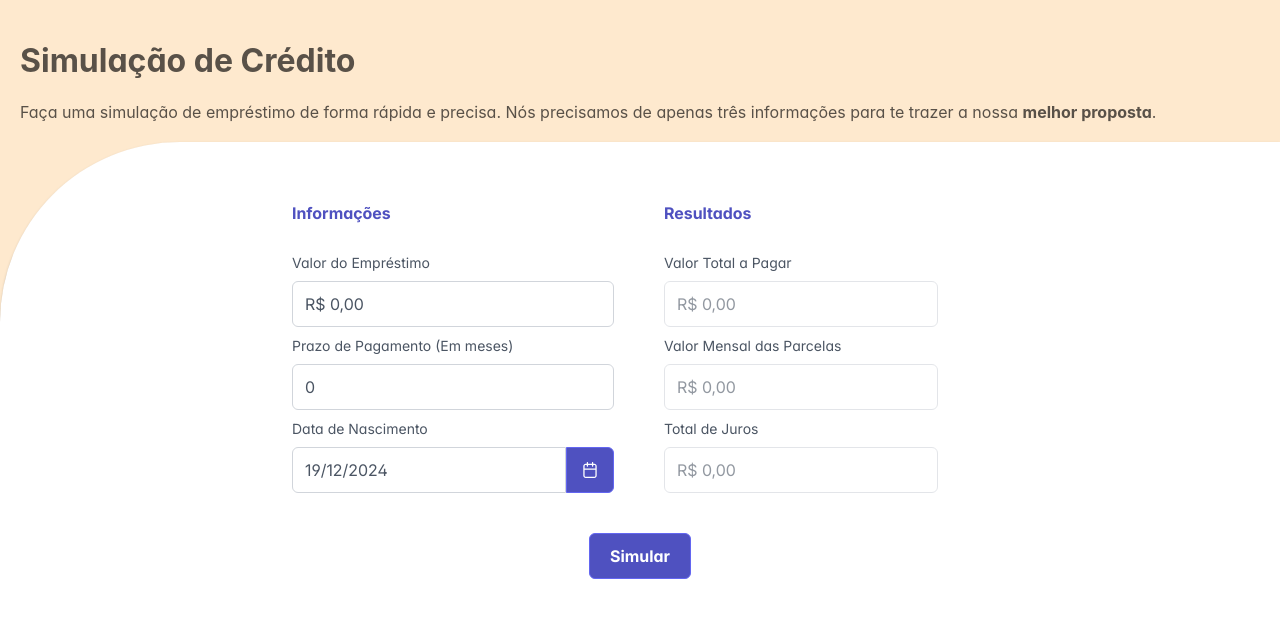
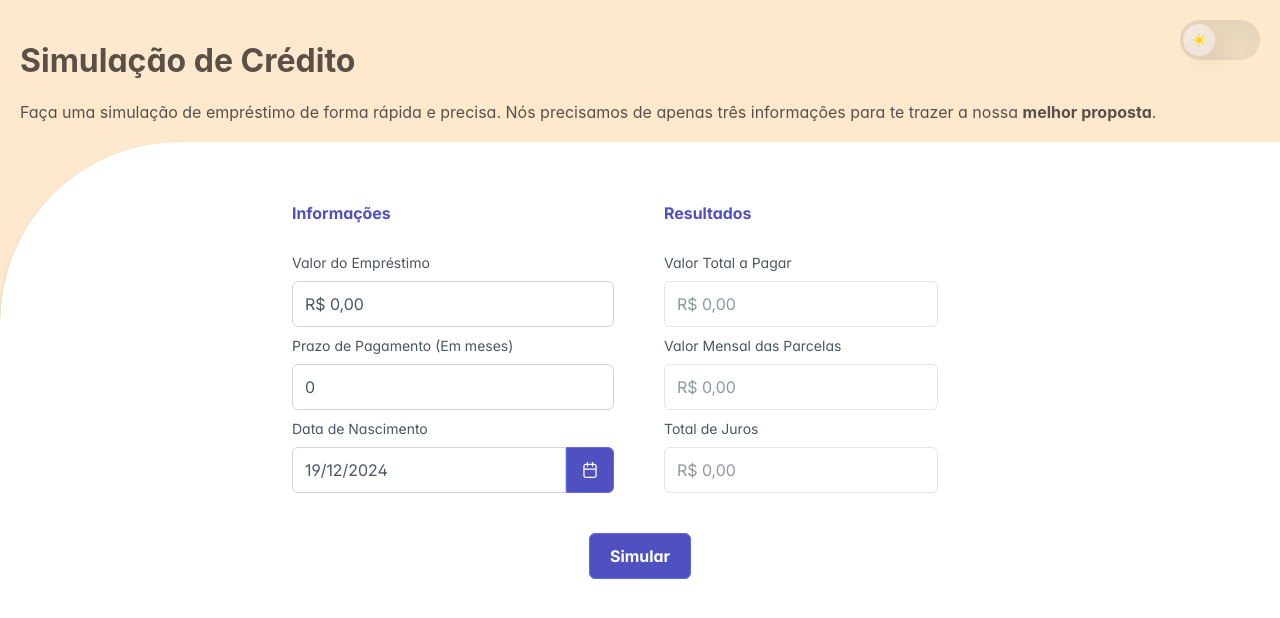
Before and after one commit to julialtr/SimuladorCredito, a React (Create React App) app in the folder simulador-credito/: page / in a window 1280 px wide. Shown: the top 618 px of the page. Built offline with nearby package versions, Linux system fonts and the light colour scheme.

Commit message:
Implementação do tema claro e escuro.

```diff
--- a/simulador-credito/src/components/Informacoes.css
+++ b/simulador-credito/src/components/Informacoes.css
@@ -1,5 +1,5 @@
 .informacoes > h4 {
-  color: #4f51c0;
+  color: var(--background-primary-color);
 }
 
 .informacoes-inputs {
@@ -17,10 +17,11 @@
 
   label {
     margin-bottom: 10px;
+    color: var(--background-label-color);
   }
 
   .p-button-icon-only {
-    background-color: #4f51c0;
+    background-color: var(--background-primary-color);
   }
 
   .p-calendar {
@@ -30,6 +31,7 @@
       min-width: 180px;
     }
   }
+
   input {
     min-width: 230px;
   }
--- a/simulador-credito/src/components/Informacoes.tsx
+++ b/simulador-credito/src/components/Informacoes.tsx
@@ -8,11 +8,13 @@
 
 interface InformacoesProps {
   dadosEmprestimo: DadosEmprestimo;
+  darkMode: boolean;
   handleUpdate: (novosDados: DadosEmprestimo) => void;
 }
 
 export default function Informacoes({
   dadosEmprestimo,
+  darkMode,
   handleUpdate,
 }: InformacoesProps) {
   const [dados, setDados] = useState<DadosEmprestimo>(dadosEmprestimo);
@@ -29,7 +31,7 @@
   }, [dados, handleUpdate]);
 
   return (
-    <div className="informacoes">
+    <div className="informacoes" data-theme={darkMode ? "dark" : "light"}>
       <h4>Informações</h4>
       <div className="informacoes-inputs">
         <div className="informacoes-input">
--- /dev/null
+++ b/simulador-credito/src/components/InputSwitchTema.css
@@ -0,0 +1,85 @@
+.input-switch * {
+  transition: 0.5s;
+}
+
+.input-switch-checkbox {
+  display: none;
+}
+
+.input-switch-container {
+  display: flex;
+  align-items: center;
+  justify-content: end;
+}
+
+.input-switch-label {
+  width: 80px;
+  height: 40px;
+  border-radius: 999px;
+  background: #eedbc2;
+  box-shadow: 10px 10px 30px #0000000d inset;
+  cursor: pointer;
+  position: relative;
+}
+
+.input-switch-circle {
+  width: 32px;
+  height: 32px;
+  border-radius: 99px;
+  background: #faefe2;
+  box-shadow: 10px 10px 20px #0000000d,
+    -10px -10px 30px rgba(0, 0, 0, 0.05) inset;
+  position: absolute;
+  top: 50%;
+  left: 0%;
+  transform: translate(10%, -50%);
+  display: flex;
+  align-items: center;
+  justify-content: center;
+  overflow: hidden;
+}
+
+svg {
+  width: 16px;
+  position: absolute;
+}
+
+.sun {
+  color: #ffd600;
+  margin-top: 0%;
+  opacity: 1;
+}
+
+.moon {
+  margin-top: -150%;
+  color: white;
+  opacity: 0;
+}
+
+input:checked + .input-switch-container {
+  .input-switch-label {
+    background: #315da0;
+    box-shadow: 10px 10px 30px #00000080 inset;
+
+    .input-switch-circle {
+      left: 100%;
+      transform: translate(-110%, -50%);
+      background: #315894;
+      box-shadow: 10px 10px 20px #00000080, -10px -10px 30px #00000080 inset;
+
+      .sun {
+        margin-top: 150%;
+        opacity: 0;
+      }
+
+      .moon {
+        margin-top: 0%;
+        opacity: 1;
+      }
+    }
+  }
+}
+
+label:active .input-switch-circle {
+  width: 200px;
+}
--- /dev/null
+++ b/simulador-credito/src/components/InputSwitchTema.tsx
@@ -0,0 +1,60 @@
+import React, { useEffect, useState } from "react";
+import "./InputSwitchTema.css";
+
+interface InputSwitchTemaProps {
+  isDarkMode: boolean;
+  handleUpdate: (darkMode: boolean) => void;
+}
+
+export default function InputSwitchTema({
+  isDarkMode,
+  handleUpdate,
+}: InputSwitchTemaProps) {
+  const [darkMode, setDarkMode] = useState<boolean>(isDarkMode);
+
+  const handleChange = () => {
+    setDarkMode(!darkMode);
+  };
+
+  useEffect(() => {
+    handleUpdate(darkMode);
+  }, [darkMode, handleUpdate]);
+
+  return (
+    <div className="input-switch">
+      <input
+        type="checkbox"
+        id="toggle"
+        className="input-switch-checkbox"
+        checked={darkMode}
+        onChange={handleChange}
+      />
+      <div className="input-switch-container">
+        <label htmlFor="toggle" className="input-switch-label">
+          <div className="input-switch-circle">
+            <svg
+              className="sun"
+              xmlns="http://www.w3.org/2000/svg"
+              viewBox="0 0 24 24"
+              fill="currentColor"
+            >
+              <path d="M12 2.25a.75.75 0 0 1 .75.75v2.25a.75.75 0 0 1-1.5 0V3a.75.75 0 0 1 .75-.75ZM7.5 12a4.5 4.5 0 1 1 9 0 4.5 4.5 0 0 1-9 0ZM18.894 6.166a.75.75 0 0 0-1.06-1.06l-1.591 1.59a.75.75 0 1 0 1.06 1.061l1.591-1.59ZM21.75 12a.75.75 0 0 1-.75.75h-2.25a.75.75 0 0 1 0-1.5H21a.75.75 0 0 1 .75.75ZM17.834 18.894a.75.75 0 0 0 1.06-1.06l-1.59-1.591a.75.75 0 1 0-1.061 1.06l1.59 1.591ZM12 18a.75.75 0 0 1 .75.75V21a.75.75 0 0 1-1.5 0v-2.25A.75.75 0 0 1 12 18ZM7.758 17.303a.75.75 0 0 0-1.061-1.06l-1.591 1.59a.75.75 0 0 0 1.06 1.061l1.591-1.59ZM6 12a.75.75 0 0 1-.75.75H3a.75.75 0 0 1 0-1.5h2.25A.75.75 0 0 1 6 12ZM6.697 7.757a.75.75 0 0 0 1.06-1.06l-1.59-1.591a.75.75 0 0 0-1.061 1.06l1.59 1.591Z" />
+            </svg>
+            <svg
+              className="moon"
+              xmlns="http://www.w3.org/2000/svg"
+              viewBox="0 0 24 24"
+              fill="currentColor"
+            >
+              <path
+                fillRule="evenodd"
+                d="M9.528 1.718a.75.75 0 0 1 .162.819A8.97 8.97 0 0 0 9 6a9 9 0 0 0 9 9 8.97 8.97 0 0 0 3.463-.69.75.75 0 0 1 .981.98 10.503 10.503 0 0 1-9.694 6.46c-5.799 0-10.5-4.7-10.5-10.5 0-4.368 2.667-8.112 6.46-9.694a.75.75 0 0 1 .818.162Z"
+                clipRule="evenodd"
+              />
+            </svg>
+          </div>
+        </label>
+      </div>
+    </div>
+  );
+}
--- a/simulador-credito/src/components/Main.css
+++ b/simulador-credito/src/components/Main.css
@@ -1,14 +1,19 @@
 .container {
   display: flex;
   flex-direction: column;
-  background-color: #fee9ce;
+  background-color: var(--background-header-color);
   height: 100vh;
-  color: #595148;
+  color: var(--background-header-title-color);
 }
 
 header {
   padding: 20px;
   border-radius: 180px 0px 0px 0px;
+}
+
+.header-theme {
+  display: flex;
+  justify-content: space-between;
 }
 
 .body {
@@ -20,6 +25,7 @@
 .p-card {
   width: 100%;
   border-radius: 180px 0px 0px 0px;
+  background-color: var(--background-body-color);
 }
 
 .forms {
@@ -33,7 +39,7 @@
   justify-content: center;
   display: flex;
   padding: 20px;
-  color: rgb(189, 12, 12);
+  color: var(--background-mensagem-erro-color);
 }
 
 .button-simular {
@@ -61,3 +67,22 @@
     padding: 40px 80px;
   }
 }
+
+:root {
+  --background-header-color: #fee9ce;
+  --background-header-title-color: #595148;
+  --background-body-color: #fff;
+  --background-mensagem-erro-color: #bd0c0c;
+  --background-primary-color: #4f51c0;
+  --background-label-color: #4b5563;
+
+}
+
+[data-theme="dark"] {
+  --background-header-color: #122f5c;
+  --background-header-title-color: #d6e3f8;
+  --background-body-color: #204070;
+  --background-mensagem-erro-color: var(--background-primary-color);
+  --background-primary-color: #e7cb28;
+  --background-label-color: #fff;
+}
--- a/simulador-credito/src/components/Main.tsx
+++ b/simulador-credito/src/components/Main.tsx
@@ -12,6 +12,7 @@
 
 import Informacoes from "./Informacoes";
 import Resultados from "./Resultados";
+import InputSwitchTema from "./InputSwitchTema";
 
 export default function Main() {
   const [dados, setDados] = useState<DadosEmprestimo>({
@@ -28,9 +29,14 @@
     });
 
   const [erro, setErro] = useState<boolean>(false);
+  const [darkMode, setDarkMode] = useState<boolean>(false);
 
   const handleUpdate = (novosDados: DadosEmprestimo) => {
     setDados(novosDados);
+  };
+
+  const handleUpdateTheme = (darkMode: boolean) => {
+    setDarkMode(darkMode);
   };
 
   const handleSubmit = (event: React.MouseEvent<HTMLButtonElement>) => {
@@ -60,9 +66,15 @@
   };
 
   return (
-    <div className="container">
+    <div className="container" data-theme={darkMode ? "dark" : "light"}>
       <header>
-        <h1>Simulação de Crédito</h1>
+        <div className="header-theme">
+          <h1>Simulação de Crédito</h1>
+          <InputSwitchTema
+            isDarkMode={darkMode}
+            handleUpdate={handleUpdateTheme}
+          />
+        </div>
         <span>
           Faça uma simulação de empréstimo de forma rápida e precisa. Nós
           precisamos de apenas três informações para te trazer a nossa{" "}
@@ -72,8 +84,15 @@
       <div className="body">
         <Card>
           <div className="forms">
-            <Informacoes dadosEmprestimo={dados} handleUpdate={handleUpdate} />
-            <Resultados dadosResultadoEmprestimo={dadosResultado} />
+            <Informacoes
+              dadosEmprestimo={dados}
+              darkMode={darkMode}
+              handleUpdate={handleUpdate}
+            />
+            <Resultados
+              dadosResultadoEmprestimo={dadosResultado}
+              darkMode={darkMode}
+            />
           </div>
           <div className="mensagem-erro">
             <small style={{ display: erro ? "inline" : "none" }}>
--- a/simulador-credito/src/components/Resultados.css
+++ b/simulador-credito/src/components/Resultados.css
@@ -1,5 +1,5 @@
 .resultados > h4 {
-  color: #4f51c0;
+  color: var(--background-primary-color);
 }
 
 .resultados-inputs {
@@ -17,6 +17,7 @@
 
   label {
     margin-bottom: 10px;
+    color: var(--background-label-color);
   }
 
   input {
--- a/simulador-credito/src/components/Resultados.tsx
+++ b/simulador-credito/src/components/Resultados.tsx
@@ -7,13 +7,15 @@
 
 interface ResultadosProps {
   dadosResultadoEmprestimo: DadosResultadoEmprestimo;
+  darkMode: boolean;
 }
 
 export default function Resultados({
   dadosResultadoEmprestimo,
+  darkMode,
 }: ResultadosProps) {
   return (
-    <div className="resultados">
+    <div className="resultados" data-theme={darkMode ? "dark" : "light"}>
       <h4>Resultados</h4>
       <div className="resultados-inputs">
         <div className="resultados-input">
```
